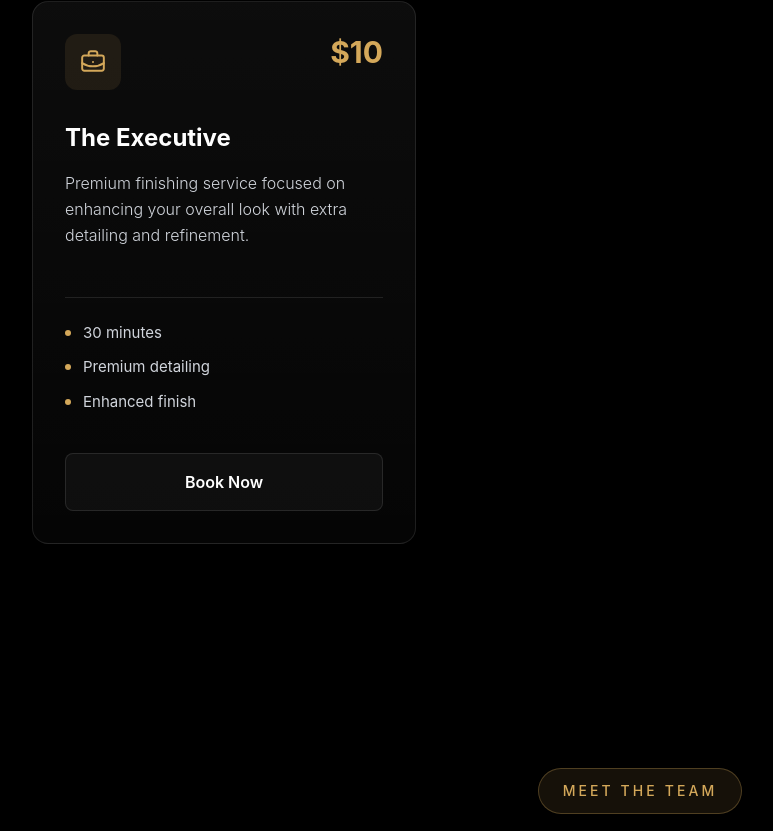
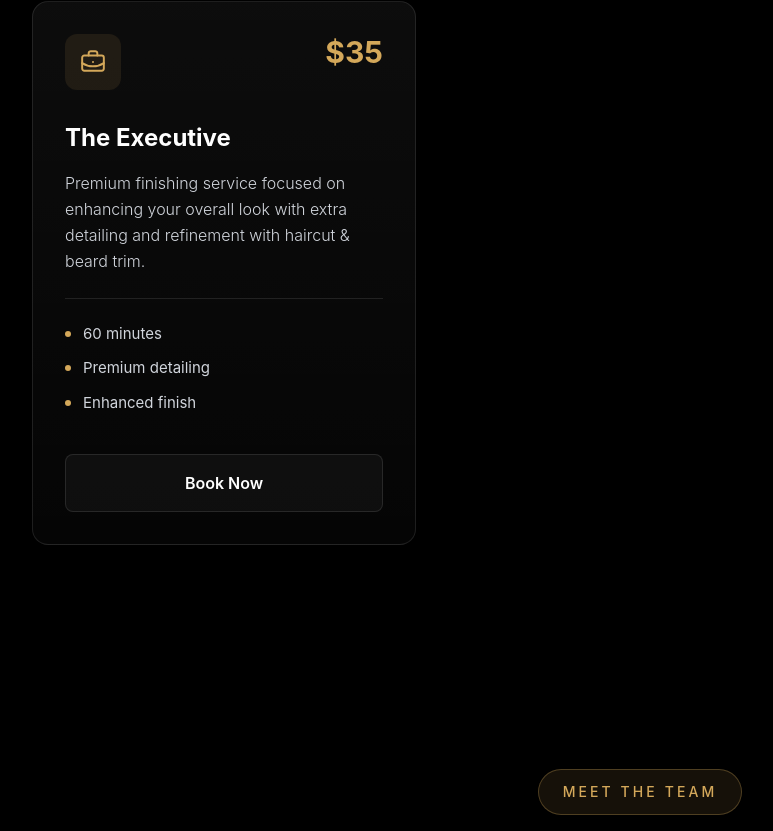
Before and after one commit to widner0623/main-street-barbershop, a React (Vite) app in the folder client/: page / in a window 1280 px wide. Shown: the part 3969-4800 px from the top of the page, without its empty margins (0-773 px from the left). Built offline with nearby package versions, Linux system fonts and the light colour scheme.

Commit message:
updated service duration and description at owner request

```diff
--- a/client/src/sections/Services.jsx
+++ b/client/src/sections/Services.jsx
@@ -67,10 +67,10 @@ const services = [
   {
     icon: BriefcaseBusiness,
     title: "The Executive",
-    price: "$10",
+    price: "$35",
     description:
-      "Premium finishing service focused on enhancing your overall look with extra detailing and refinement.",
-    features: ["30 minutes", "Premium detailing", "Enhanced finish"],
+      "Premium finishing service focused on enhancing your overall look with extra detailing and refinement with haircut & beard trim.",
+    features: ["60 minutes", "Premium detailing", "Enhanced finish"],
   },
 ];
 
```
Also changed, not shown: 1 other file (tests, documents, lock files or other folders).
